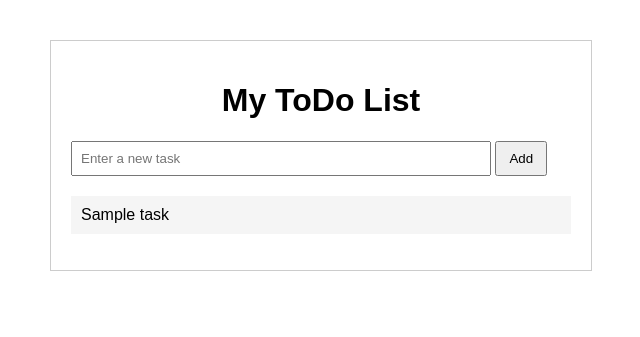
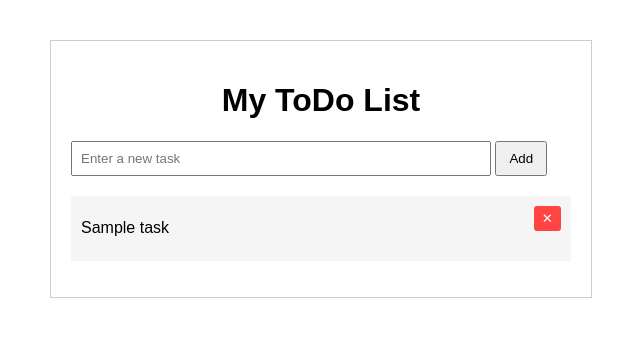
Before and after one commit to moridevintest/devin-practice, a Flask app: template templates/index.html in a window 1280 px wide. Shown: the top 337 px of the page, without its empty margins (319-959 px from the left). Run offline with Flask 3, Linux system fonts and the light colour scheme; the template is opened without the code that fills it: most values are stand-ins (such as "Sample title", 1, 10 or a date in 2020).

Commit message:
Add task deletion functionality with confirmation alert
Co-Authored-By: Mori <hiroakimori0913@gmail.com>

```diff
--- a/app.py
+++ b/app.py
@@ -1,6 +1,7 @@
 from flask import Flask, render_template, request, redirect
 import json
 import os
+import uuid
 
 app = Flask(__name__)
 DATA_FILE = 'data.json'
@@ -8,7 +9,15 @@ DATA_FILE = 'data.json'
 def load_tasks():
     if os.path.exists(DATA_FILE):
         with open(DATA_FILE, 'r') as f:
-            return json.load(f)
+            tasks = json.load(f)
+            updated = False
+            for task in tasks:
+                if 'id' not in task:
+                    task['id'] = str(uuid.uuid4())
+                    updated = True
+            if updated:
+                save_tasks(tasks)
+            return tasks
     return []
 
 def save_tasks(tasks):
@@ -25,8 +34,16 @@ def add():
     task_title = request.form.get('title')
     if task_title:
         tasks = load_tasks()
-        tasks.append({'title': task_title})
+        task_id = str(uuid.uuid4())
+        tasks.append({'id': task_id, 'title': task_title})
         save_tasks(tasks)
+    return redirect('/')
+
+@app.route('/delete/<task_id>', methods=['POST'])
+def delete_task(task_id):
+    tasks = load_tasks()
+    tasks = [task for task in tasks if task['id'] != task_id]
+    save_tasks(tasks)
     return redirect('/')
 
 if __name__ == '__main__':
--- a/templates/index.html
+++ b/templates/index.html
@@ -32,6 +32,20 @@
             background: #f5f5f5;
             margin-bottom: 10px;
             padding: 10px;
+            display: flex;
+            justify-content: space-between;
+            align-items: center;
+        }
+        .delete-btn {
+            background: #ff4444;
+            color: white;
+            border: none;
+            padding: 5px 8px;
+            cursor: pointer;
+            border-radius: 3px;
+        }
+        .delete-btn:hover {
+            background: #cc0000;
         }
     </style>
 </head>
@@ -43,8 +57,19 @@
     </form>
     <ul>
         {% for task in tasks %}
-            <li>{{ task.title }}</li>
+            <li>
+                <span>{{ task.title }}</span>
+                <form method="POST" action="/delete/{{ task.id }}" style="display: inline;" onsubmit="return confirmDelete()">
+                    <button type="submit" class="delete-btn">✕</button>
+                </form>
+            </li>
         {% endfor %}
     </ul>
+
+    <script>
+    function confirmDelete() {
+        return confirm('本当に削除してよろしいですか？');
+    }
+    </script>
 </body>
 </html>
```
